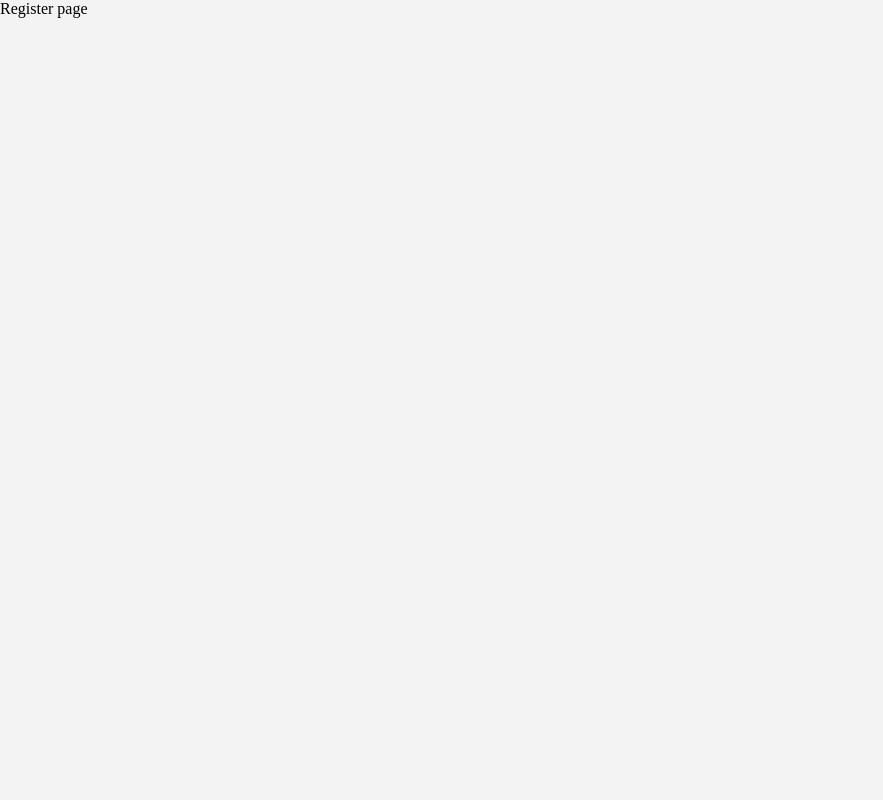
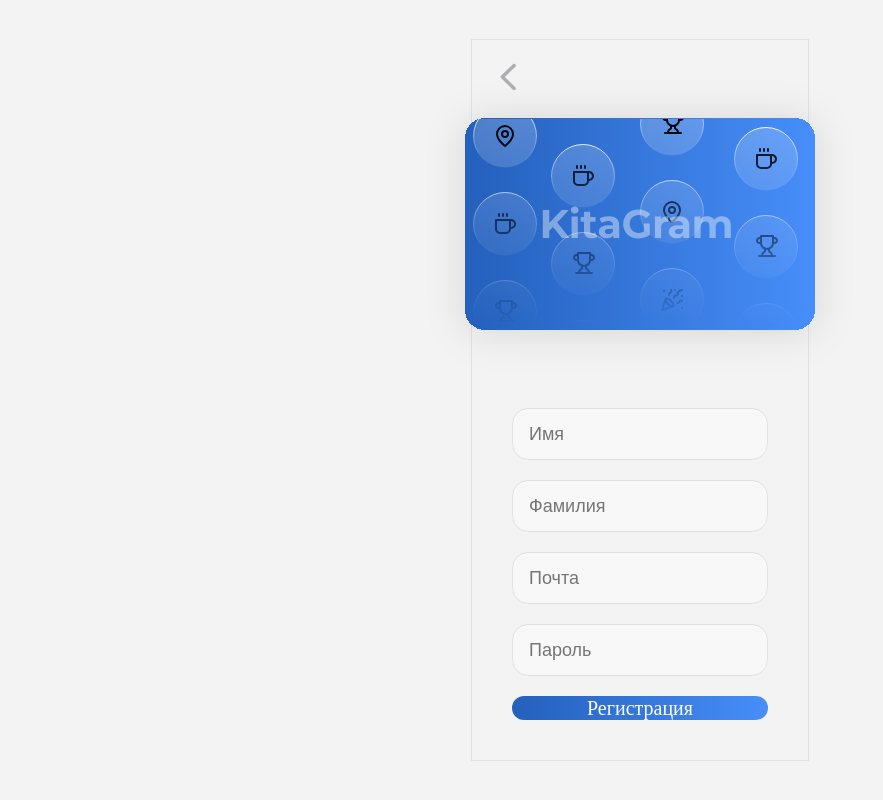
Before and after one commit to Daer0n/KitaGram, a React (Vite) app in the folder frontend/: page / in a window 1280 px wide. Both pictures are taken after a click on the element "Регистрация". Shown: the whole page, without its empty margins (0-883 px from the left). Built offline with nearby package versions, Linux system fonts and the light colour scheme.

Commit message:
feat: add registration form

```diff
--- a/frontend/package.json
+++ b/frontend/package.json
@@ -10,6 +10,7 @@
     "preview": "vite preview"
   },
   "dependencies": {
+    "antd": "^5.22.2",
     "react": "^18.3.1",
     "react-dom": "^18.3.1",
     "react-router-dom": "^7.0.1",
--- /dev/null
+++ b/frontend/src/api/index.ts
@@ -0,0 +1,22 @@
+export const API = {
+    baseUrl: 'http://localhost:8000',
+
+    logIn(name: string, password: string) {
+        const signInRequest = {
+            method: 'POST',
+            headers: {
+                'Content-Type': 'application/json',
+            },
+            body: JSON.stringify({
+                nickname: name,
+                password: password,
+            }),
+        };
+
+        return fetch(`${this.baseUrl}/auth/sign_in`, signInRequest)
+            .then((response) => response.json())
+            .catch((error) => {
+                console.error('Error during login:', error);
+            });
+    },
+};
--- /dev/null
+++ b/frontend/src/components/AuthForm/index.tsx
@@ -0,0 +1,78 @@
+import { useState } from 'react';
+import KitaGram from '@assets/images/KitaGram.svg';
+import { useFetching } from '@hooks';
+import { Loader } from '@components/Loader';
+import { useNavigate } from 'react-router-dom';
+import { notification } from 'antd';
+import { API } from '@api';
+import {
+    Container,
+    Content,
+    InputContainer,
+    Title,
+    Input,
+    LogoContainer,
+    Button,
+    RegistrationContainer,
+    Registration,
+} from './styled';
+
+export const AuthForm = () => {
+    const [mail, setMail] = useState('');
+    const [password, setPassword] = useState('');
+    const navigate = useNavigate();
+
+    const [fetchData, isLoading, error] = useFetching(async () => {
+        try {
+            const data = await API.logIn(mail, password);
+            if (!data.user) {
+                throw new Error('Пользователь не найден');
+            }
+            console.log(data);
+        } catch (err) {
+            notification.error({
+                message: 'Ошибка входа',
+                description: 'Пожалуйста, проверьте ваши учетные данные.',
+            });
+        }
+    });
+
+    const handleMailChange = (event: React.ChangeEvent<HTMLInputElement>) => {
+        setMail(event.target.value);
+    };
+
+    const handlePasswordChange = (event: React.ChangeEvent<HTMLInputElement>) => {
+        setPassword(event.target.value);
+    };
+
+    return (
+        <Container>
+            <Content>
+                <LogoContainer>
+                    <img src={KitaGram} alt="Логотип" />
+                </LogoContainer>
+
+                <Title>Введите данные от аккаунта</Title>
+
+                <InputContainer>
+                    <Input placeholder="Почта" onChange={handleMailChange} value={mail} />
+                </InputContainer>
+
+                <InputContainer>
+                    <Input placeholder="Пароль" onChange={handlePasswordChange} value={password} />
+                </InputContainer>
+
+                {isLoading && <Loader />}
+
+                <Button onClick={fetchData}>Войти</Button>
+
+                <RegistrationContainer>
+                    Нет аккаунта?{' '}
+                    <Registration onClick={() => navigate('/registration')}>
+                        Регистрация
+                    </Registration>
+                </RegistrationContainer>
+            </Content>
+        </Container>
+    );
+};
--- a/frontend/src/components/Login/styled.ts
+++ b/frontend/src/components/AuthForm/styled.ts
@@ -11,10 +11,8 @@
 
 export const Content = styled.div`
     width: 20%;
-    height: 70%;
+    height: 80%;
     border: 1px solid var(--Grey-Grey-500, #dee2e6);
-    /* background: var(--Gradient-Linear, linear-gradient(90deg, #2460bc 0%, #478efa 100%));
-    border-radius: 20px; */
     padding: 40px;
     display: flex;
     justify-content: center;
--- a/frontend/src/components/Login/index.tsx
+++ b/frontend/src/components/RegistrationForm/index.tsx
@@ -1,24 +1,24 @@
 import { useState } from 'react';
-import Logo from '@assets/images/Logo.svg';
 import KitaGram from '@assets/images/KitaGram.svg';
 import { useFetching } from '@hooks';
 import { Loader } from '@components/Loader';
-import { useNavigate } from 'react-router-dom';
+import BackIcon from '@assets/images/BackIcon.svg';
 import {
     Container,
     Content,
+    Input,
     InputContainer,
-    Title,
-    Input,
     LogoContainer,
     Button,
-    RegistrationContainer,
-    Registration,
+    BackButton,
 } from './styled';
+import { useNavigate } from 'react-router-dom';
 
-export const Login = () => {
+export const RegistrationForm = () => {
     const [mail, setMail] = useState('');
     const [password, setPassword] = useState('');
+    const [name, setName] = useState('');
+    const [surname, setSurname] = useState('');
     const navigate = useNavigate();
     const [fetchData, isLoading, error] = useFetching(async () => {
         setTimeout(() => console.log('Jood jobski'), 3000);
@@ -32,14 +32,35 @@
         setPassword(event.target.value);
     };
 
+    const handleNameChange = (event: React.ChangeEvent<HTMLInputElement>) => {
+        setName(event.target.value);
+    };
+
+    const handleSurnameChange = (event: React.ChangeEvent<HTMLInputElement>) => {
+        setSurname(event.target.value);
+    };
+
+    const handleBackClick = () => {
+        navigate('/');
+    };
+
     return (
         <Container>
             <Content>
+                <BackButton onClick={handleBackClick}>
+                    <img src={BackIcon} alt="Назад" />
+                </BackButton>
                 <LogoContainer>
                     <img src={KitaGram} alt="Логотип" />
                 </LogoContainer>
 
-                <Title>Введите данные от аккаунта</Title>
+                <InputContainer>
+                    <Input placeholder="Имя" onChange={handleNameChange} value={name} />
+                </InputContainer>
+
+                <InputContainer>
+                    <Input placeholder="Фамилия" onChange={handleSurnameChange} value={surname} />
+                </InputContainer>
 
                 <InputContainer>
                     <Input placeholder="Почта" onChange={handleMailChange} value={mail} />
@@ -51,14 +72,7 @@
 
                 {isLoading && <Loader />}
 
-                <Button onClick={fetchData}>Войти</Button>
-
-                <RegistrationContainer>
-                    Нет аккаунта?{' '}
-                    <Registration onClick={() => navigate('/registration')}>
-                        Регистрация
-                    </Registration>
-                </RegistrationContainer>
+                <Button onClick={fetchData}>Регистрация</Button>
             </Content>
         </Container>
     );
--- /dev/null
+++ b/frontend/src/components/RegistrationForm/styled.ts
@@ -0,0 +1,82 @@
+import styled from 'styled-components';
+
+export const Container = styled.div`
+    width: 100%;
+    height: 100%;
+    display: flex;
+    justify-content: center;
+    align-items: center;
+    gap: 100px;
+`;
+
+export const Content = styled.div`
+    width: 20%;
+    height: 80%;
+    border: 1px solid var(--Grey-Grey-500, #dee2e6);
+    padding: 40px;
+    display: flex;
+    justify-content: center;
+    align-items: center;
+    flex-direction: column;
+    gap: 20px;
+    position: relative;
+`;
+
+export const InputContainer = styled.div`
+    color: var(--Black-500, #001d3d);
+    width: 100%;
+    text-align: center;
+    font-family: Montserrat;
+    font-size: 25px;
+    font-style: normal;
+    font-weight: 500;
+    display: flex;
+    flex-direction: column;
+`;
+
+export const Input = styled.input`
+    display: flex;
+    max-width: 100%;
+    height: 30px;
+    padding: 10px 10px 10px 16px;
+    align-items: center;
+    border-radius: 16px;
+    border: 1px solid var(--Grey-Grey-500, #dee2e6);
+    background: var(--white-white-100, rgba(255, 255, 255, 0.4));
+    outline: none;
+    font-size: 18px;
+`;
+
+export const LogoContainer = styled.div`
+    max-width: 100%;
+    display: flex;
+    justify-content: center;
+`;
+
+export const Button = styled.div`
+    border-radius: 16px;
+    cursor: pointer;
+    background: var(--Gradient-Linear, linear-gradient(90deg, #2460bc 0%, #478efa 100%));
+    width: 100%;
+    display: flex;
+    height: 50px;
+    justify-content: center;
+    align-items: center;
+    color: #fff;
+    font-size: 20px;
+`;
+
+export const BackButton = styled.button`
+    position: absolute;
+    top: 20px;
+    left: 20px;
+    background: transparent;
+    border: none;
+    cursor: pointer;
+    z-index: 10;
+
+    img {
+        width: 24px;
+        height: auto;
+    }
+`;
--- a/frontend/src/pages/Auth/index.tsx
+++ b/frontend/src/pages/Auth/index.tsx
@@ -1,10 +1,10 @@
 import { Container } from './styled';
-import { Login } from '@components/Login';
+import { AuthForm } from '@components/AuthForm';
 
 export const Auth = () => {
     return (
         <Container>
-            <Login></Login>
+            <AuthForm />
         </Container>
     );
 };
--- a/frontend/src/pages/Registration/index.tsx
+++ b/frontend/src/pages/Registration/index.tsx
@@ -1,5 +1,10 @@
-import { Container } from "./styled";
+import { Container } from './styled';
+import { RegistrationForm } from '@components/RegistrationForm';
 
 export const Registration = () => {
-    return <Container>Register page</Container>;
+    return (
+        <Container>
+            <RegistrationForm />
+        </Container>
+    );
 };
--- a/frontend/src/pages/Registration/styled.ts
+++ b/frontend/src/pages/Registration/styled.ts
@@ -1,8 +1,8 @@
-import styled from "styled-components";
+import styled from 'styled-components';
 
 export const Container = styled.div`
     display: flex;
     flex-direction: column;
-    min-height: 100vh;
+    height: 100vh;
     width: 100%;
 `;
--- a/frontend/tsconfig.app.json
+++ b/frontend/tsconfig.app.json
@@ -29,7 +29,8 @@
             "@components/*": ["src/components/*"],
             "@constants": ["src/constants"],
             "@assets/*": ["src/assets/*"],
-            "@hooks": ["src/hooks"]
+            "@hooks": ["src/hooks"],
+            "@api": ["src/api"]
         }
     },
     "include": ["src"]
--- a/frontend/vite.config.ts
+++ b/frontend/vite.config.ts
@@ -12,6 +12,7 @@
             '@constants': resolve(__dirname, 'src/constants'),
             '@assets': resolve(__dirname, 'src/assets'),
             '@hooks': resolve(__dirname, 'src/hooks'),
+            '@api': resolve(__dirname, 'src/api'),
         },
     },
 });
```
Also changed, not shown: frontend/src/assets/images/BackIcon.svg (added), 1 other file (tests, documents, lock files or other folders).
